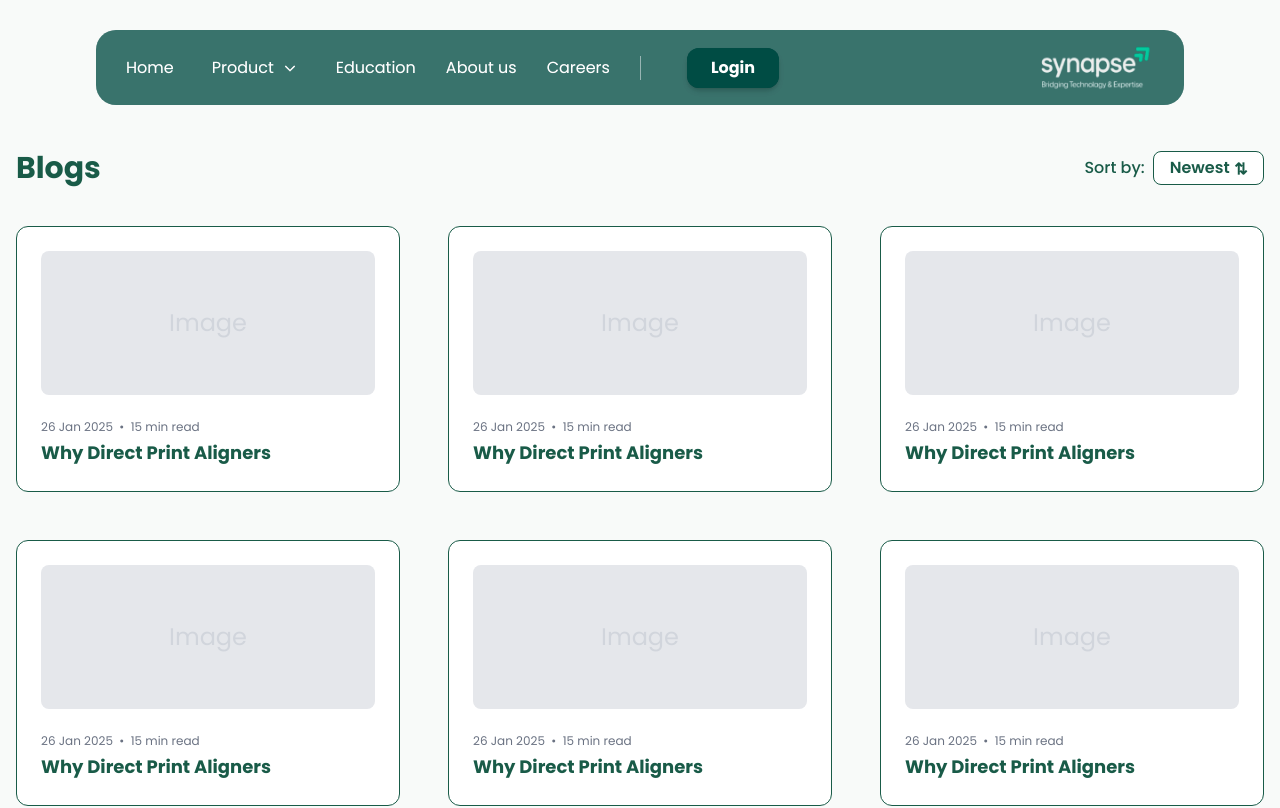
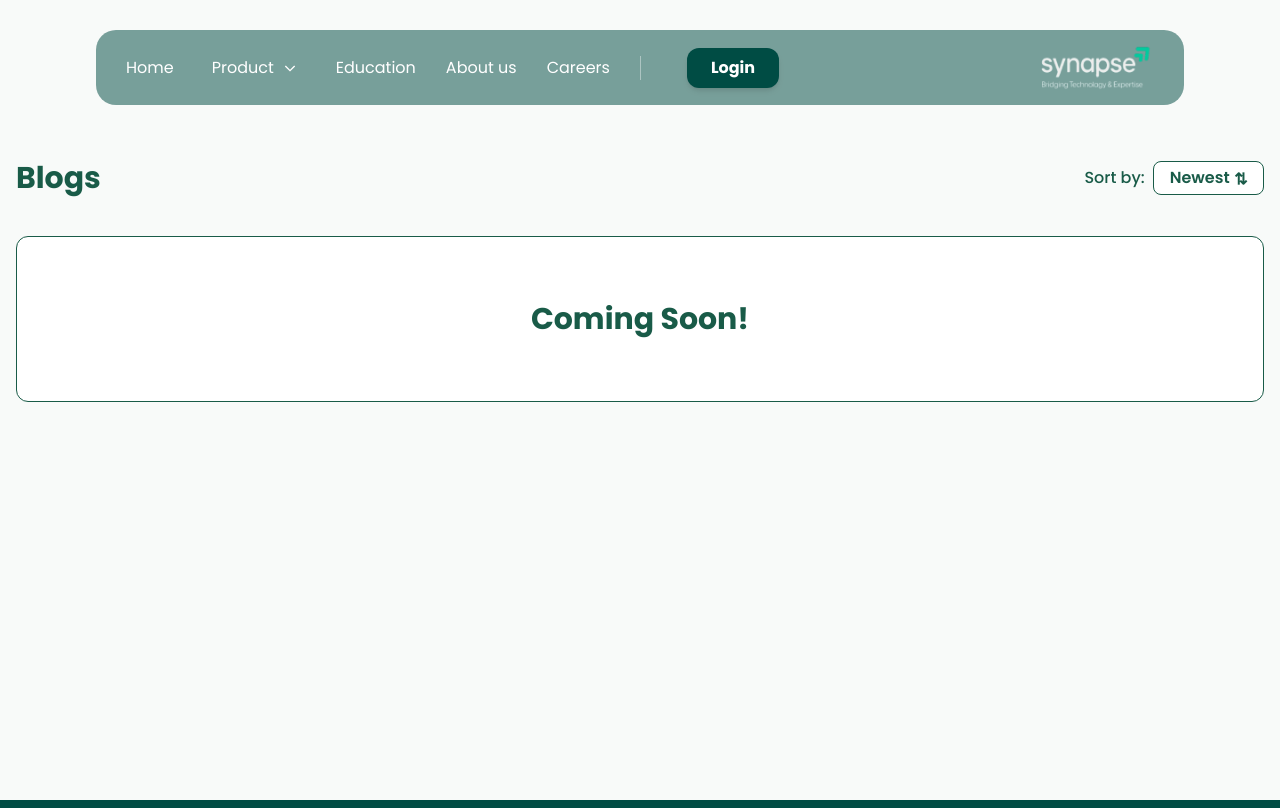
Before and after one commit to YutitechInnovations/synapse-website, a Next.js app: page /blogs in a window 1280 px wide. Shown: the top 808 px of the page. Built offline with nearby package versions, Linux system fonts and the light colour scheme.

Commit message:
blogs coming soon

```diff
--- a/src/app/blogs/page.js
+++ b/src/app/blogs/page.js
@@ -39,11 +39,11 @@ function BlogsContent() {
 
     return (
       <div className="grid grid-rows-[auto_1fr_auto] min-h-screen w-full bg-[#F8FAF9]">
-      <Navbar />
-      <div style={{ height: "110px" }}></div>
-      <main className="w-full max-w-7xl mx-auto px-4 py-8 md:py-10">
+        <main className="w-full max-w-7xl mx-auto px-4 py-8 md:py-40">
           <div className="flex flex-col md:flex-row items-center justify-between mb-8 md:mb-10 gap-4 md:gap-0">
-          <h2 className="text-xl sm:text-2xl md:text-3xl font-bold text-[#195B48]">{currentTab.gridTitle}</h2>
+            <h2 className="text-xl sm:text-2xl md:text-3xl font-bold text-[#195B48]">
+              {currentTab.gridTitle}
+            </h2>
             <div className="flex items-center gap-2">
               <span className="text-[#195B48] font-medium">Sort by:</span>
               <button className="px-3 sm:px-4 py-1 rounded-lg border border-[#195B48] bg-white text-[#195B48] font-semibold flex items-center gap-1">
@@ -52,28 +52,50 @@ function BlogsContent() {
               </button>
             </div>
           </div>
-        <div className="grid grid-cols-1 sm:grid-cols-2 md:grid-cols-3 gap-6 md:gap-12">
-          {blogData.map((blog, idx) => (
-            <div
-              key={idx}
-              className="rounded-xl border border-[#195B48] bg-white p-4 sm:p-6 flex flex-col min-h-[180px] sm:min-h-[240px] transition-all duration-150"
-              style={{ boxShadow: 'none' }}
-            >
-              <div className="w-full h-28 sm:h-36 bg-gray-200 rounded-lg mb-4 sm:mb-6 flex items-center justify-center">
-                {/* Placeholder for blog image */}
-                <span className="text-gray-300 text-xl sm:text-2xl">Image</span>
-              </div>
-              <div className="text-xs text-gray-500 mb-1">
-                {blog.date} &nbsp;•&nbsp; {blog.readTime}
-              </div>
-              <div className="text-base sm:text-lg font-bold text-[#195B48]">
-                {blog.title}
-              </div>
-            </div>
-          ))}
+
+          <div className="w-full bg-white border border-[#195B48] rounded-xl py-16 text-center">
+            <h3 className="text-2xl md:text-3xl font-bold text-[#195B48]">
+              Coming Soon!
+            </h3>
           </div>
         </main>
       </div>
+      // <div className="grid grid-rows-[auto_1fr_auto] min-h-screen w-full bg-[#F8FAF9]">
+      //   <Navbar />
+      //   <div style={{ height: "110px" }}></div>
+      //   <main className="w-full max-w-7xl mx-auto px-4 py-8 md:py-10">
+      //     <div className="flex flex-col md:flex-row items-center justify-between mb-8 md:mb-10 gap-4 md:gap-0">
+      //       <h2 className="text-xl sm:text-2xl md:text-3xl font-bold text-[#195B48]">{currentTab.gridTitle}</h2>
+      //       <div className="flex items-center gap-2">
+      //         <span className="text-[#195B48] font-medium">Sort by:</span>
+      //         <button className="px-3 sm:px-4 py-1 rounded-lg border border-[#195B48] bg-white text-[#195B48] font-semibold flex items-center gap-1">
+      //           Newest
+      //           <span className="inline-block rotate-180">⇅</span>
+      //         </button>
+      //       </div>
+      //     </div>
+      //     <div className="grid grid-cols-1 sm:grid-cols-2 md:grid-cols-3 gap-6 md:gap-12">
+      //       {blogData.map((blog, idx) => (
+      //         <div
+      //           key={idx}
+      //           className="rounded-xl border border-[#195B48] bg-white p-4 sm:p-6 flex flex-col min-h-[180px] sm:min-h-[240px] transition-all duration-150"
+      //           style={{ boxShadow: 'none' }}
+      //         >
+      //           <div className="w-full h-28 sm:h-36 bg-gray-200 rounded-lg mb-4 sm:mb-6 flex items-center justify-center">
+      //             {/* Placeholder for blog image */}
+      //             <span className="text-gray-300 text-xl sm:text-2xl">Image</span>
+      //           </div>
+      //           <div className="text-xs text-gray-500 mb-1">
+      //             {blog.date} &nbsp;•&nbsp; {blog.readTime}
+      //           </div>
+      //           <div className="text-base sm:text-lg font-bold text-[#195B48]">
+      //             {blog.title}
+      //           </div>
+      //         </div>
+      //       ))}
+      //     </div>
+      //   </main>
+      // </div>
     );
 }
 
```
Lines whose indentation alone changed are shown as unchanged.
